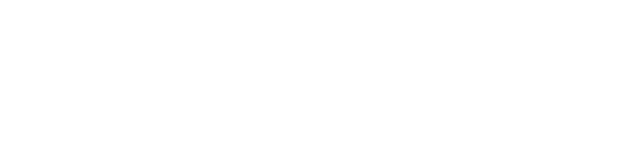
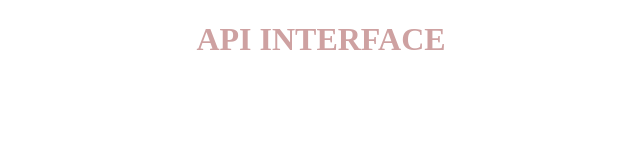
Before and after one commit to musketeer033/cpp, a plain HTML site: page html_tutorial/api.html in a window 1280 px wide. Shown: the whole page, without its empty margins (319-959 px from the left). Drawn offline with Linux system fonts and the light colour scheme.

Commit message:
Changes to be committed:

```diff
--- a/html_tutorial/api.html
+++ b/html_tutorial/api.html
@@ -7,7 +7,7 @@
     <style>
       body {
         background: color #414141;
-        color: #fff;
+        color: #cea1a1;
       }
     </style>
   </head>
```
